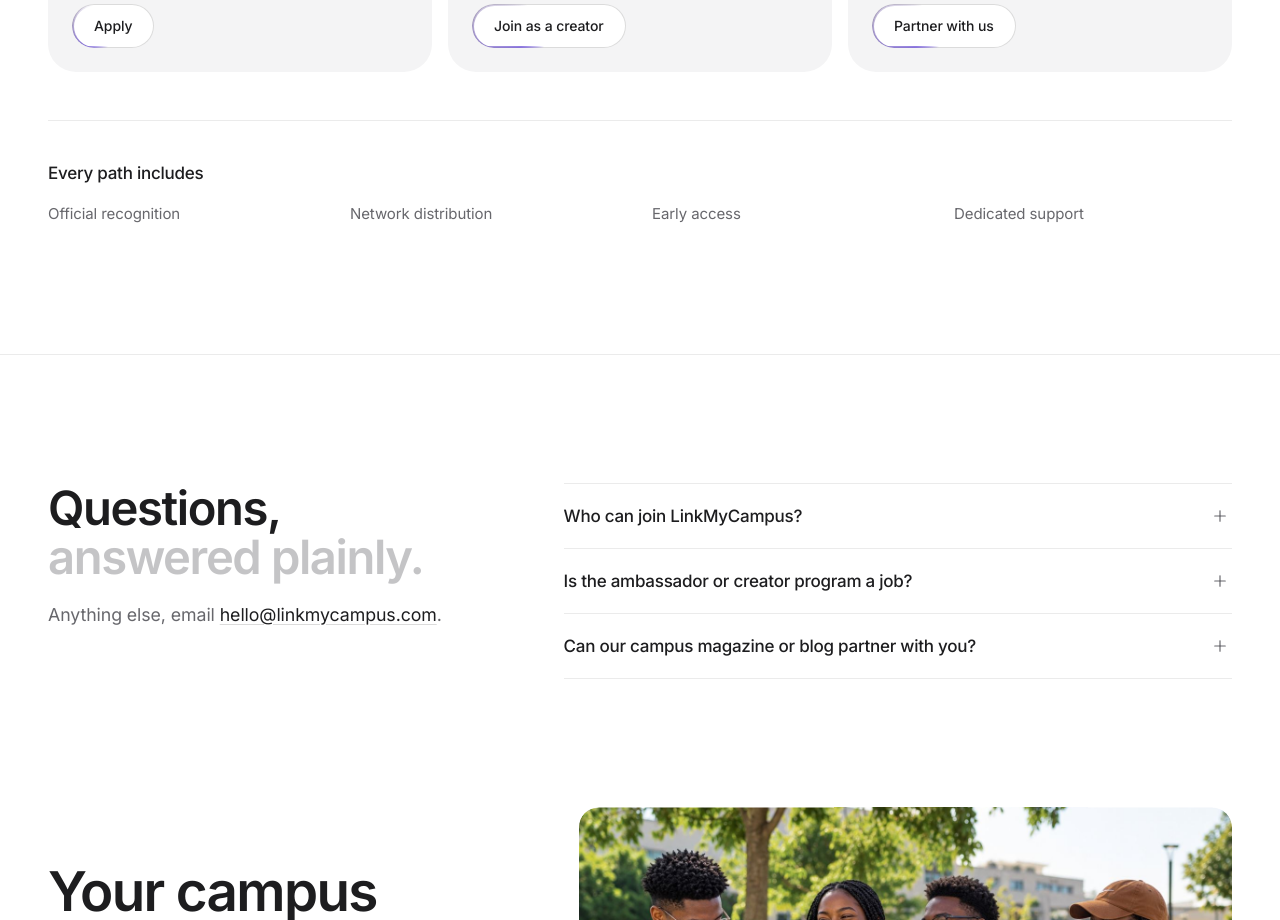
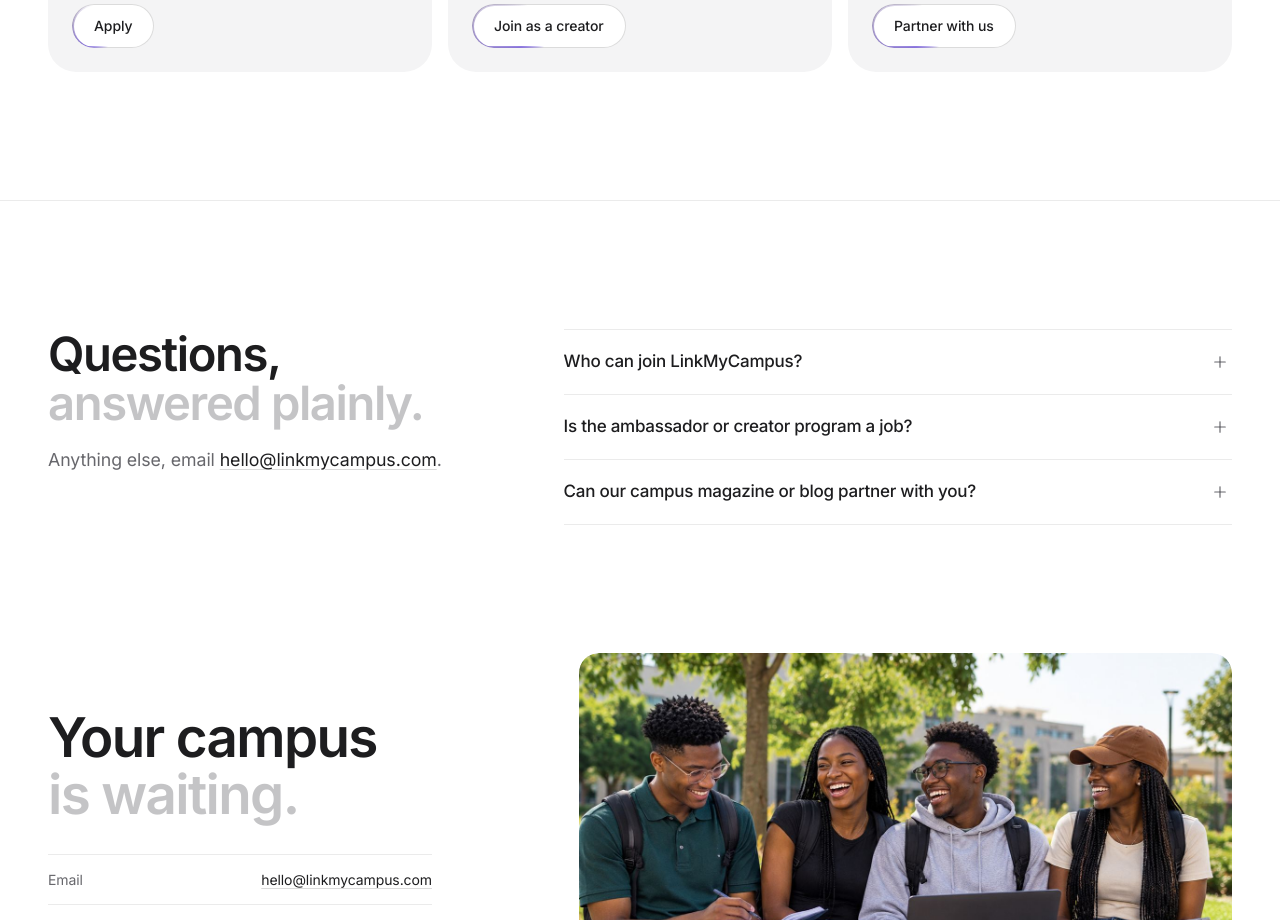
Before and after one commit to linkmycampus/landing, a React (Vite) app: page / in a window 1280 px wide. Shown: the part 8380-9300 px from the top of the page. Built offline with nearby package versions, Linux system fonts and the light colour scheme; a web font is replaced by a local one.

Commit message:
Remove 'Every path includes' from creators section

```diff
--- a/src/components/home/CreatorsSection.tsx
+++ b/src/components/home/CreatorsSection.tsx
@@ -28,7 +28,6 @@ const paths = [
   },
 ];
 
-const perks = ['Official recognition', 'Network distribution', 'Early access', 'Dedicated support'];
 
 export default function CreatorsSection() {
   return (
@@ -62,17 +61,6 @@ export default function CreatorsSection() {
             </Link>
           ))}
         </Reveal>
-
-        <Reveal className="mt-12 border-t border-border pt-10">
-          <p className="t-title">Every path includes</p>
-          <ul className="mt-4 grid gap-x-6 gap-y-1 sm:grid-cols-2 lg:grid-cols-4">
-            {perks.map((p) => (
-              <li key={p} className="text-[15px] leading-6 text-muted">
-                {p}
-              </li>
-            ))}
-          </ul>
-        </Reveal>
       </div>
     </section>
   );
```
